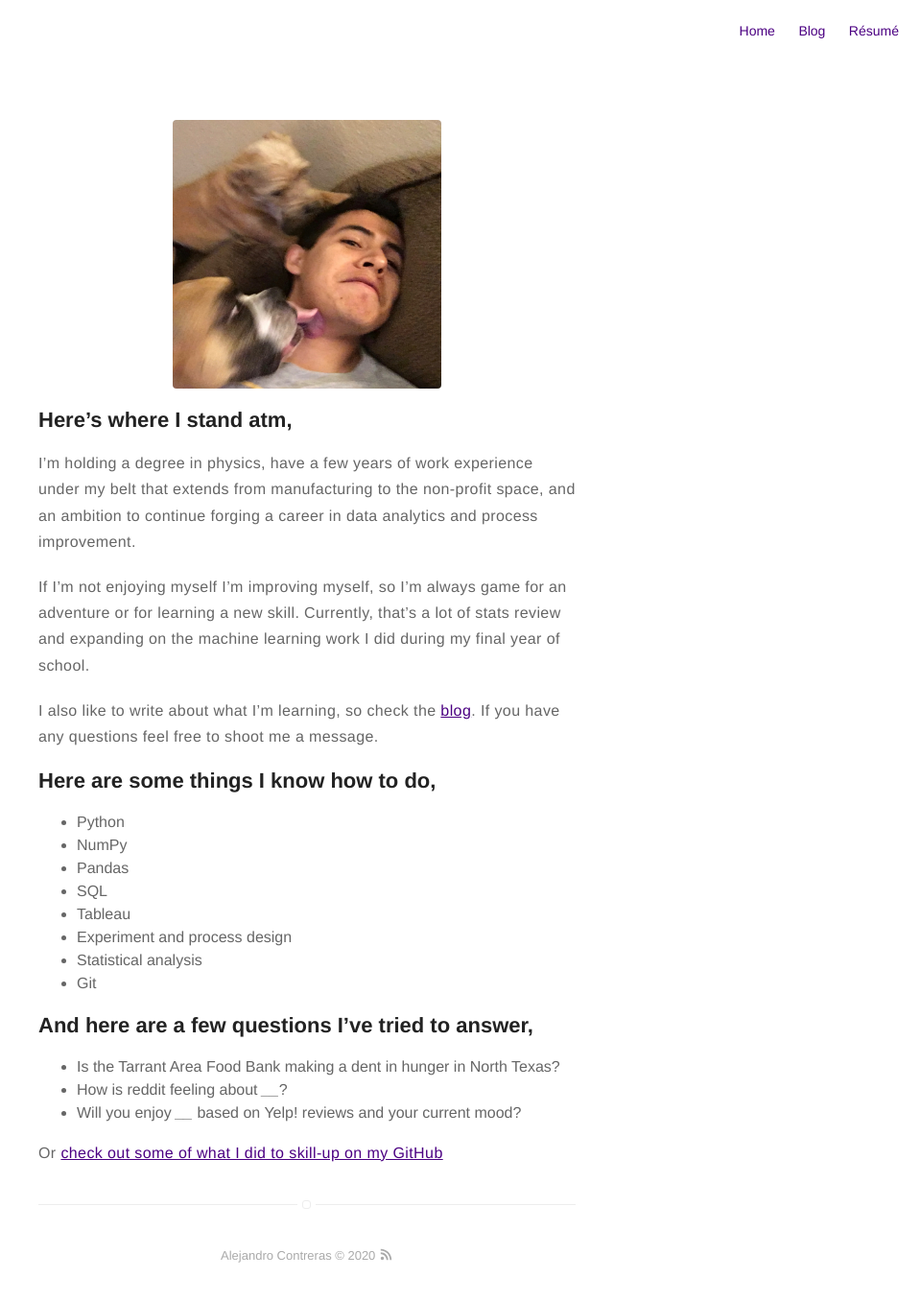
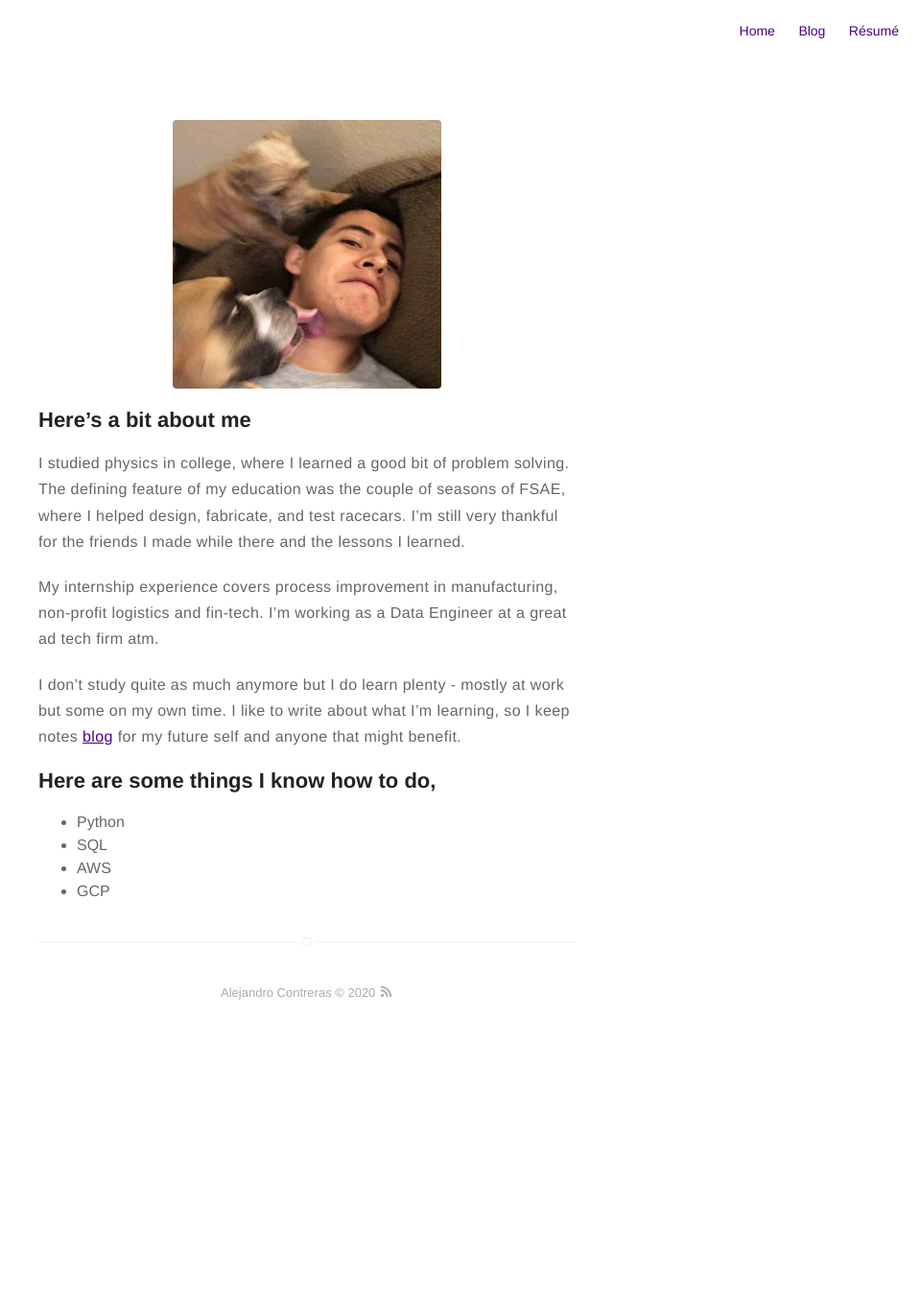
Before and after one commit to alexkhantreras/alexkhantreras.github.io, a Jekyll site: the page built from about.md, in a window 1280 px wide. Shown: the whole page at 96% size, without its empty margins (320-1280 px from the left). Built offline with Jekyll 4.4.1, drawn with Linux system fonts in a browser that asks for light colours; after the commit the page ends 1082 px from its top, so only the background shows below that.

Commit message:
Update bio and link

```diff
--- a/_config.yml
+++ b/_config.yml
@@ -1,6 +1,6 @@
 # main text of home
 name: Alejandro Contreras
-bio: Physics/ME -> Data Analytics, while hanging, reading, and rock climbing
+bio: Physics/ME -> Data Engineering
 
 # twitter summary info
 description: Yo
@@ -37,7 +37,7 @@ disqus:
 # facebook: myfacebook
 twitter: alexmartc
 # google: mygoogle
-instagram: jandro.contreras
+# instagram: myinsta
 # pinterest: mypinterest
 # linkedin: mylinkedin
 # youtube: myyoutube
@@ -51,12 +51,12 @@ github: alexkhantreras
 medium: alexmartc
 # vimeo: myvimeo
 # lanyrd: mylanyrd
-email: alex.mart.contreras@me.com
+# email: myemail
 
 authors:
     johndoe:
         name: Alejandro Contreras
-        bio: Learning or playing, preferably both
+        bio:
         external-image: false
         picture: assets/images/profile.jpg
         twitter: alexmartc
--- a/about.md
+++ b/about.md
@@ -4,32 +4,21 @@ layout: page
 ---
 ![Profile Image](/assets/images/profile.jpg)
 
-## Here's where I stand atm,
-I'm holding a degree in physics, have a few years of
-work experience under my belt that extends from manufacturing to the non-profit
-space, and an ambition to continue forging a career in data analytics and process
-improvement.
+## Here's a bit about me
+I studied physics in college, where I learned a good bit of problem solving. The
+defining feature of my education was the couple of seasons of FSAE, where I helped
+design, fabricate, and test racecars. I'm still very thankful for the friends I made
+while there and the lessons I learned.
 
-If I'm not enjoying myself I'm improving myself, so I'm always game for an
-adventure or for learning a new skill. Currently, that's a lot of stats review
-and expanding on the machine learning work I did during my final year of school.
+My internship experience covers process improvement in manufacturing, non-profit
+logistics and fin-tech. I'm working as a Data Engineer at a great ad tech firm atm.
 
-I also like to write about what I'm learning, so check the [blog](/blog). If you
-have any questions feel free to shoot me a message.
+I don't study quite as much anymore but I do learn plenty - mostly at work but some
+on my own time. I like to write about what I'm learning, so I keep notes [blog](/blog)
+for my future self and anyone that might benefit.
 
 ## Here are some things I know how to do,
 * Python
-* NumPy
-* Pandas
 * SQL
-* Tableau
-* Experiment and process design
-* Statistical analysis
-* Git
-
-## And here are a few questions I've tried to answer,
-* Is the Tarrant Area Food Bank making a dent in hunger in North Texas?
-* How is reddit feeling about ____?
-* Will you enjoy ____ based on Yelp! reviews and your current mood?
-
-Or [check out some of what I did to skill-up on my GitHub](https://github.com/alexkhantreras)
+* AWS
+* GCP
```
